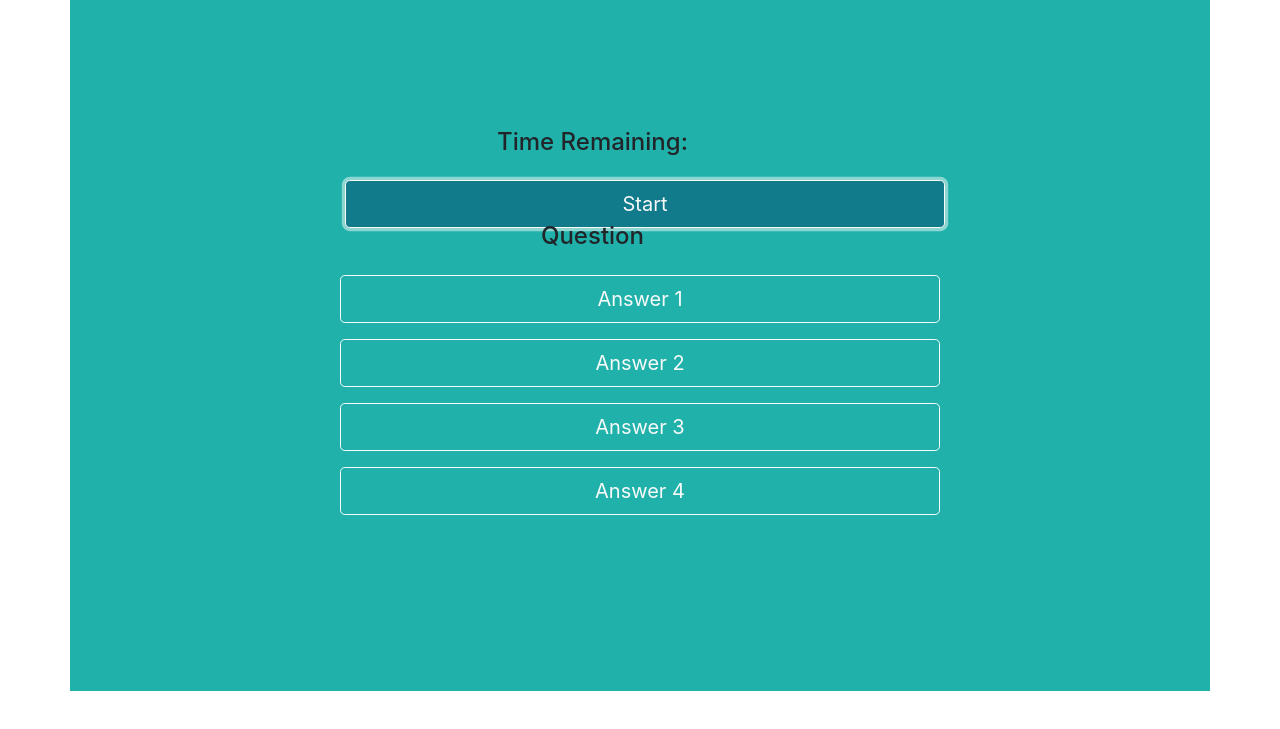
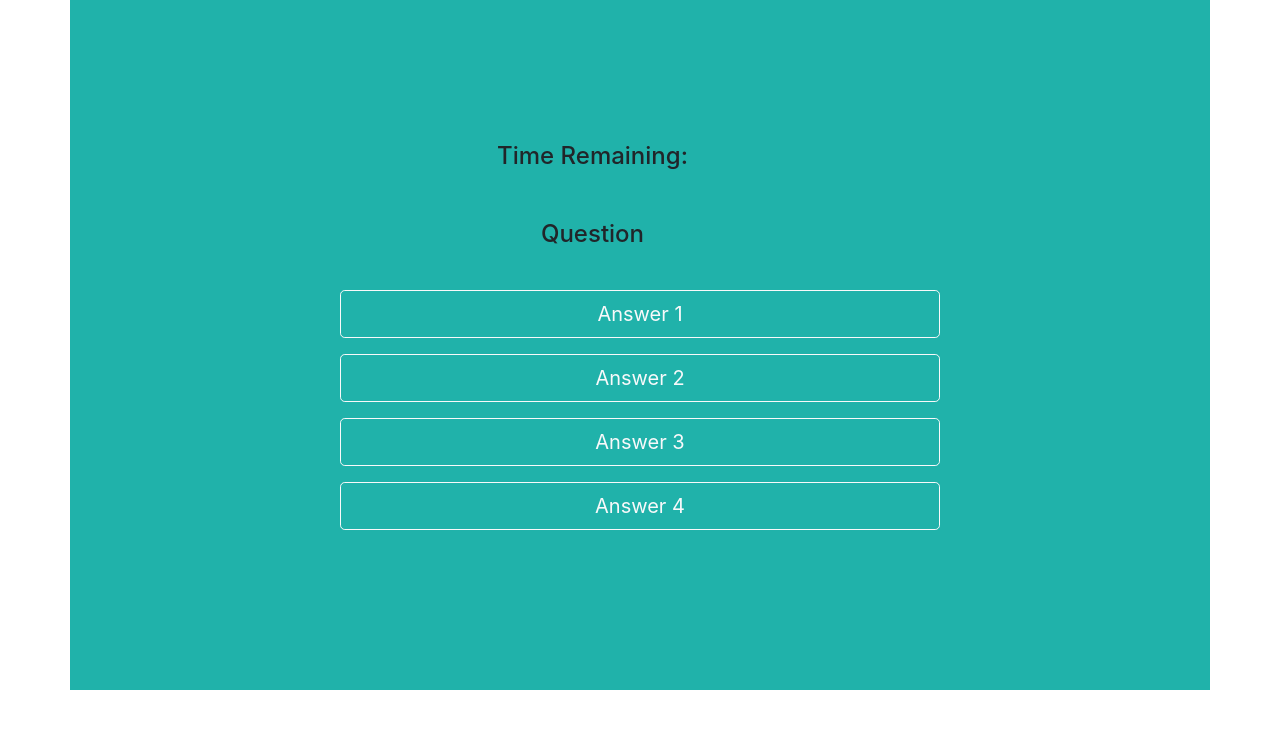
Before and after one commit to ela-p-p/TriviaGame, a plain HTML site: page index.html in a window 1280 px wide. Both pictures are taken after a click on the button "Start". Shown: the part 51-780 px from the top of the page. Drawn offline with nearby package versions, Linux system fonts and the light colour scheme.

Commit message:
hide/show on start

```diff
--- a/assets/css/style.css
+++ b/assets/css/style.css
@@ -6,24 +6,28 @@ body {
 }
 .container {
     background: lightseagreen;
-    padding-bottom: 11em;
+    padding-bottom: 10em;
 }
 .cardheader  {
     background: lightseagreen;
     text-align: center;
-    margin-bottom: 8em;
+    margin-bottom: 7em;
 }
 .card-subtitle {
-    margin-bottom: 0.3em;
+    margin: 1em;
     font-size: 1.5em;
     text-align: center;
+
 }
-#startGame {
+
+#startBtn {
     width: 30em;
     text-align: center;
-    margin-left: 13em;
-    margin-top:0.8em
+    margin-left: 2em;
+    margin-bottom:15em;
+    margin-top:5em;
 }
+
 .btn {
     width: 30em;
     text-align: center;
--- a/assets/javascript/app.js
+++ b/assets/javascript/app.js
@@ -1,11 +1,20 @@
 $(document).ready(function( $ ) {
 
-    var gameStart = randomNum()
-    function randomNum(){
-        var random = Math.floor(Math.random() * 102) + 19;
-        $("#randomNumber").text(random);
-        return random
-    }
+    $(".card-subtitle").hide();//hide time remaining and question before Start pressed
+    $("#buttons").hide();
+    $("#startBtn").click(function() { //start pressed, start button hides, time remaining and question display
+    $(this).hide('fast', function(){
+           $(".card-subtitle").show('fast', function(){
+               $("#buttons").show('fast', function(){
+
+               });//this hide
+           });//coutdonw show
+       });//question show
+
+     });//start button click
+
+
+
 
 
 }); //end doc ready
--- a/index.html
+++ b/index.html
@@ -25,12 +25,13 @@
                     <h6 class="card-subtitle">Time Remaining: <div id = "countDown"></div></h6>
                     </div>
             </div>
+            <div class = "row">
+                <div class = "col-sm-2"></div>
+                <div class = "col-10">
+                <button type="button" class="btn1 btn-outline-light bg-info btn-lg" id ="startBtn">Start</button>
+                </div>
+            </div>
 
-            <div class = "row">
-                    <div class = "col-11">
-                    <button type="button" class="btn btn-outline-light bg-info btn-lg" id ="startGame">Start</button>
-                    </div>
-                </div>
         <div class  = "row">
             <div class = "col-11">
             <h6 class="card-subtitle">Question<div id = "question"></div></h6>
@@ -38,12 +39,11 @@
         </div>
 
             <div class = "row">
-                <div class = "col-6">
+                <div class = "col-11">
                 </div>
             </div>
 
-
-              <div class = "row">
+              <div class = "row" id = "buttons">
                     <a href="#"class="btn btn-outline-light btn-lg" role="button" aria-pressed="true">Answer 1</a>
                     <a href="#"class="btn btn-outline-light btn-lg" role="button" aria-pressed="true">Answer 2</a>
                     <a href="#"class="btn btn-outline-light btn-lg" role="button" aria-pressed="true">Answer 3</a>
@@ -54,6 +54,6 @@
 <!-- container close -->
 </div>
 
-    <script type="text/javascript" src="assets/javascript/game.js"></script>
+    <script type="text/javascript" src="assets/javascript/app.js"></script>
 </body>
 </html>
```
